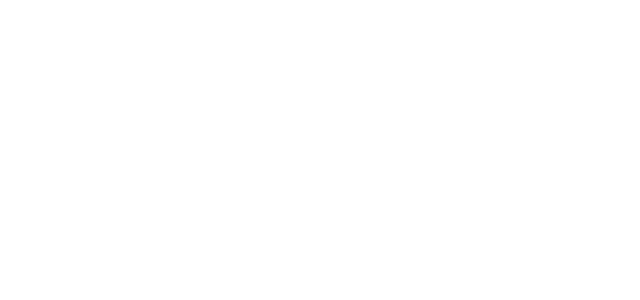
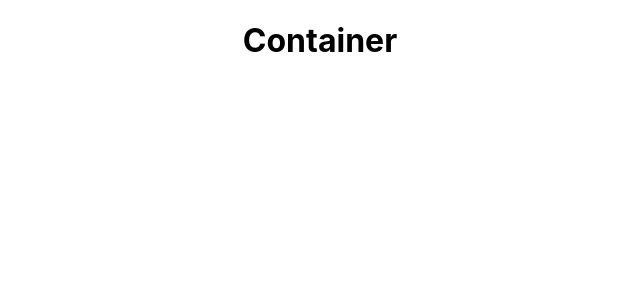
Before and after one commit to A-Asatiani/bicycle-renting-react, a React (Create React App) app: page / in a window 1280 px wide. Shown: the top 300 px of the page, without its empty margins (320-960 px from the left). Built offline with nearby package versions, Linux system fonts and the light colour scheme.

Commit message:
feature: Container component basic routing and modifications

```diff
--- a/src/App.js
+++ b/src/App.js
@@ -2,12 +2,14 @@
 import { Switch, Route } from "react-router-dom";
 import Login from "./components/Login/Login";
 import Registration from "./components/registration/Registration";
+import Container from "./container/Container";
 import "./App.css";
 
 const App = () => {
   return (
     <div className="App">
       <Switch>
+        <Route exact path="/" component={Container} />
         <Route path="/login" component={Login} />
         <Route path="/register" component={Registration} />
       </Switch>
--- /dev/null
+++ b/src/container/Container.jsx
@@ -0,0 +1,11 @@
+import React from "react";
+
+const Container = () => {
+  return (
+    <div>
+      <h1>Container</h1>
+    </div>
+  );
+};
+
+export default Container;
```
Also changed, not shown: src/container/index.css (added).
